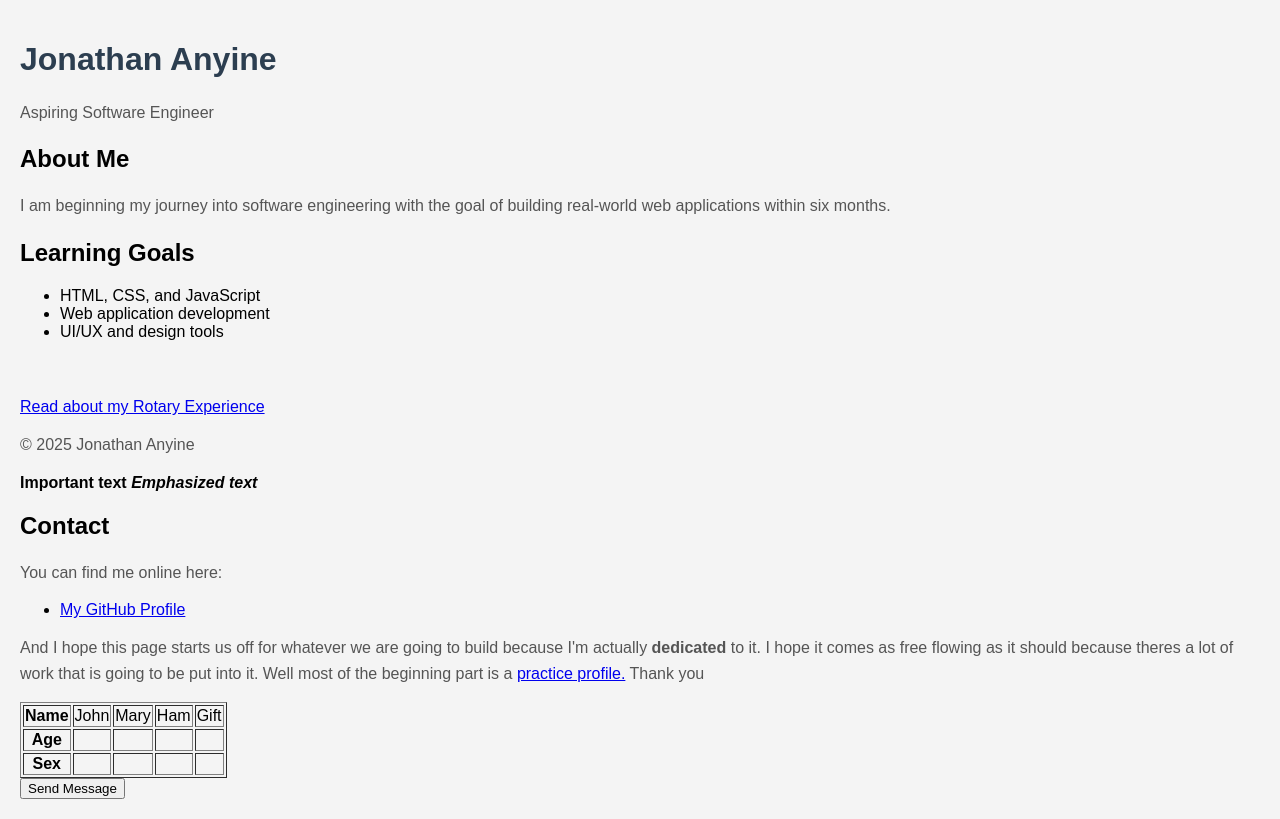
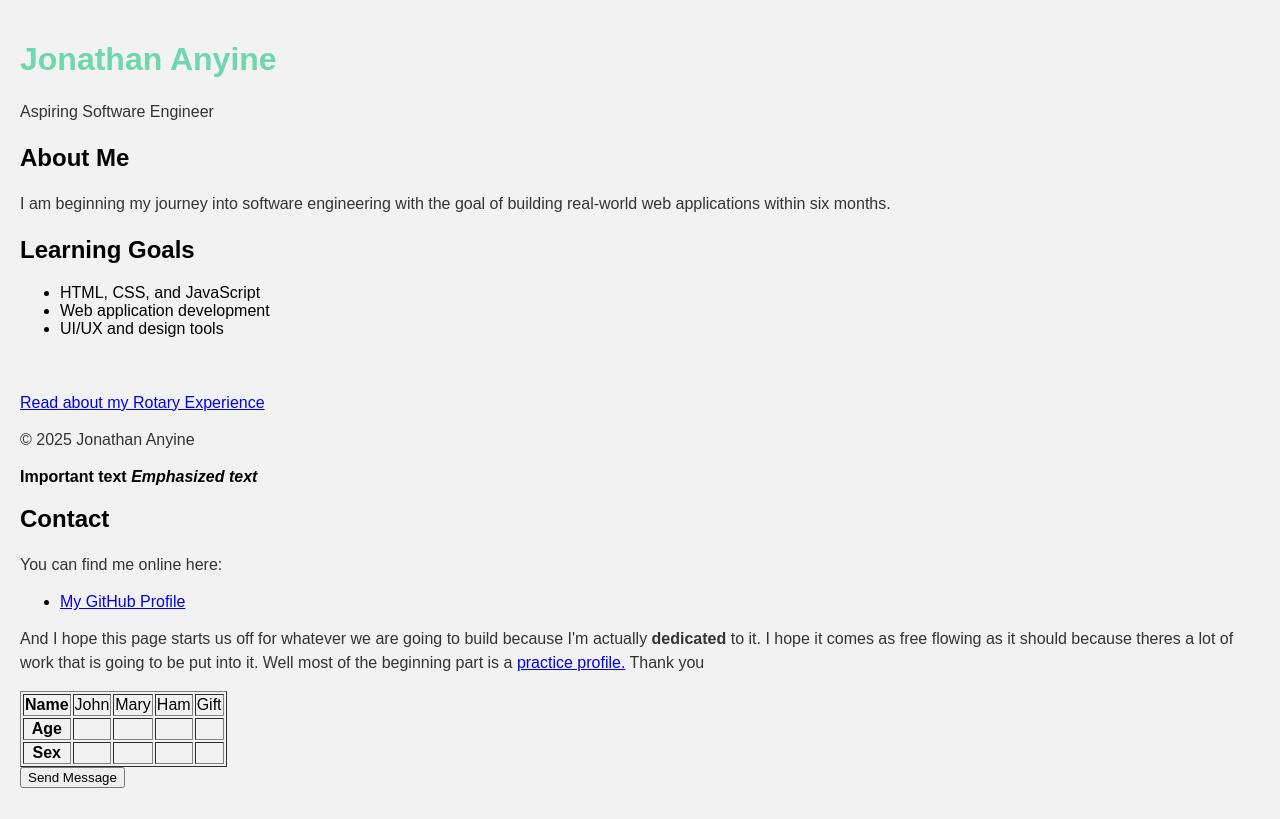
Before and after one commit to anyinejonathan-ui/software-engineering-journey, a plain HTML site: page index.html in a window 1280 px wide. Drawn offline with Linux system fonts and the light colour scheme.

Commit message:
Update homepage styles

```diff
--- a/index.html
+++ b/index.html
@@ -1,6 +1,8 @@
 <!DOCTYPE html>
 <html lang="en">
-  <head> <link rel="stylesheet" href="style.css">
+  <head>
+    <link rel="stylesheet" href="style.css">
+    <link rel="stylesheet" href="style.css">
     <meta charset="UTF-8" />
     <meta name="viewport" content="width=device-width, initial-scale=1.0" />
     <title>Jonathan | Software Engineering Journey</title>
--- /dev/null
+++ b/prcstyle.css
@@ -0,0 +1,27 @@
+body {
+  background-color: #f2f2f2;
+  font-family: Arial, sans-serif;
+  padding: 20px;
+}
+
+h1 {
+  color: #1f3c88;
+}
+
+p {
+  color: #333;
+  font-size: 16px;
+  line-height: 1.5;
+}
+a {
+  color: #1f3c88;
+  text-decoration: none;
+}
+a:hover {
+  text-decoration: underline;
+}
+.card {
+  background-color: white;
+  padding: 20px;
+  border-radius: 8px;
+}
--- a/style.css
+++ b/style.css
@@ -1,19 +1,18 @@
 body {
-  font-family: Arial, sans-serif;
-  background-color: #f4f4f4;
+  background-color: #f2f2f2;
+  font-family: Arial, Helvetica, sans-serif;
   margin: 0;
   padding: 20px;
 }
-
 h1 {
-  color: #2c3e50;
+  color: #6fd6ad;
 }
-
 p {
-  color: #555;
-  line-height: 1.6;
+  font-size: 16px;
+  line-height: 1.5;
+  color: #333333;
 }
 img {
   width: 200px;
-  border-radius: 8px;
+  border-radius: 10px;
 }
--- a/styyle.css
+++ /dev/null
@@ -1,25 +0,0 @@
-body {
-  font-family: Arial, sans-serif;
-  background-color: white;
-  margin: 0;
-  padding: 20px;
-}
-
-h1 {
-  color: red;
-}
-h2 {
-  color: rgba(0, 145, 255, 0.699);
-}
-
-p {
-  color: #555;
-  line-height: 1.6;
-}
-#main-title {
-  font-size: 32px;
-}
-img {
-  width: 200px;
-  border-radius: 8px;
-}
```
Also changed, not shown: practicefile.html (+2 -1 lines).
